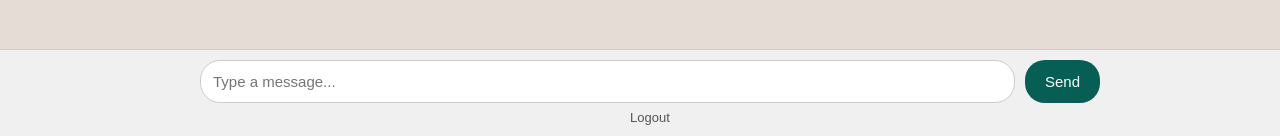
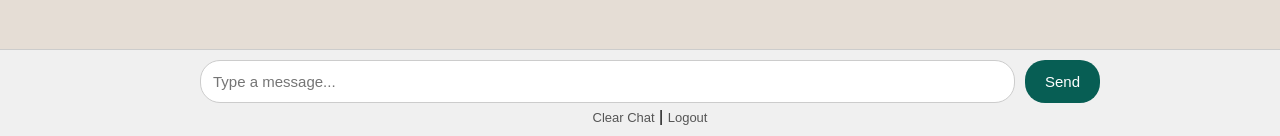
Before and after one commit to Dwarka-AI-Study-Buddy/Dwarka-edtech-ai, a Flask app: page /chat in a window 1280 px wide. Shown: the part 664-800 px from the top of the page. Run offline with Flask 3, Linux system fonts and the light colour scheme; the visitor is signed in with stand-in values (Sample User, id 1).

Commit message:
Update chat.html

```diff
--- a/templates/chat.html
+++ b/templates/chat.html
@@ -132,7 +132,9 @@
         <button type="submit">Send</button>
     </form>
     <div class="logout">
-        <a href="/logout">Logout</a>
+    <a href="/clear">Clear Chat</a> |
+    <a href="/logout">Logout</a>
+</div>
     </div>
 </div>
 
```
